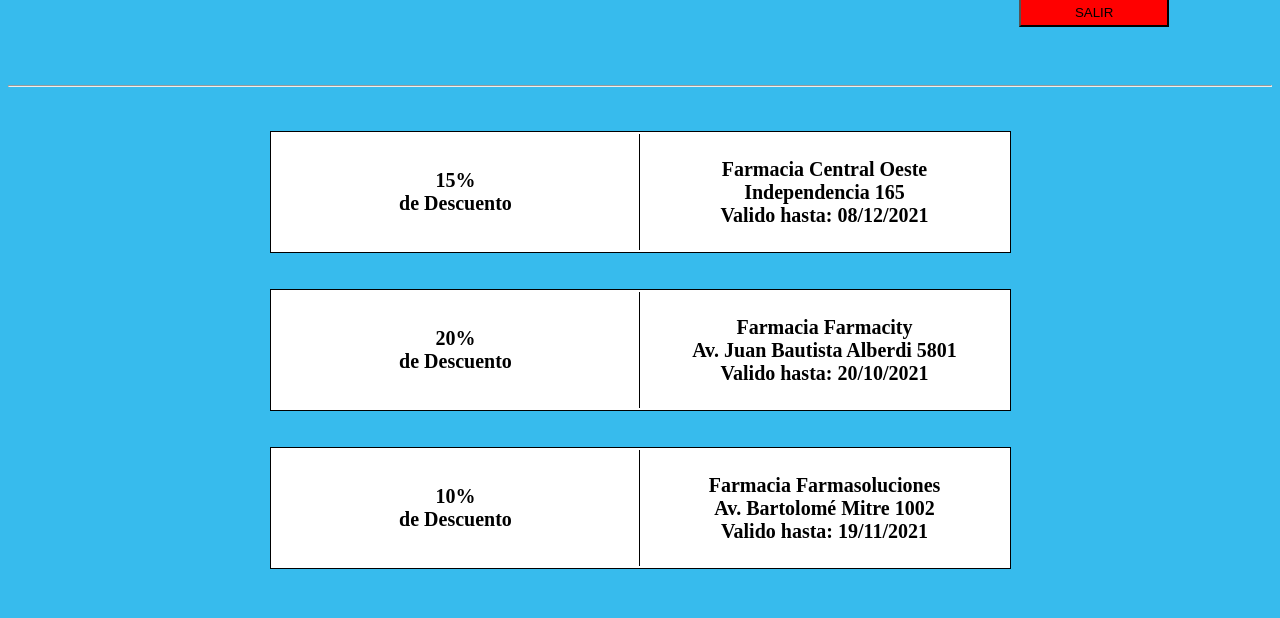
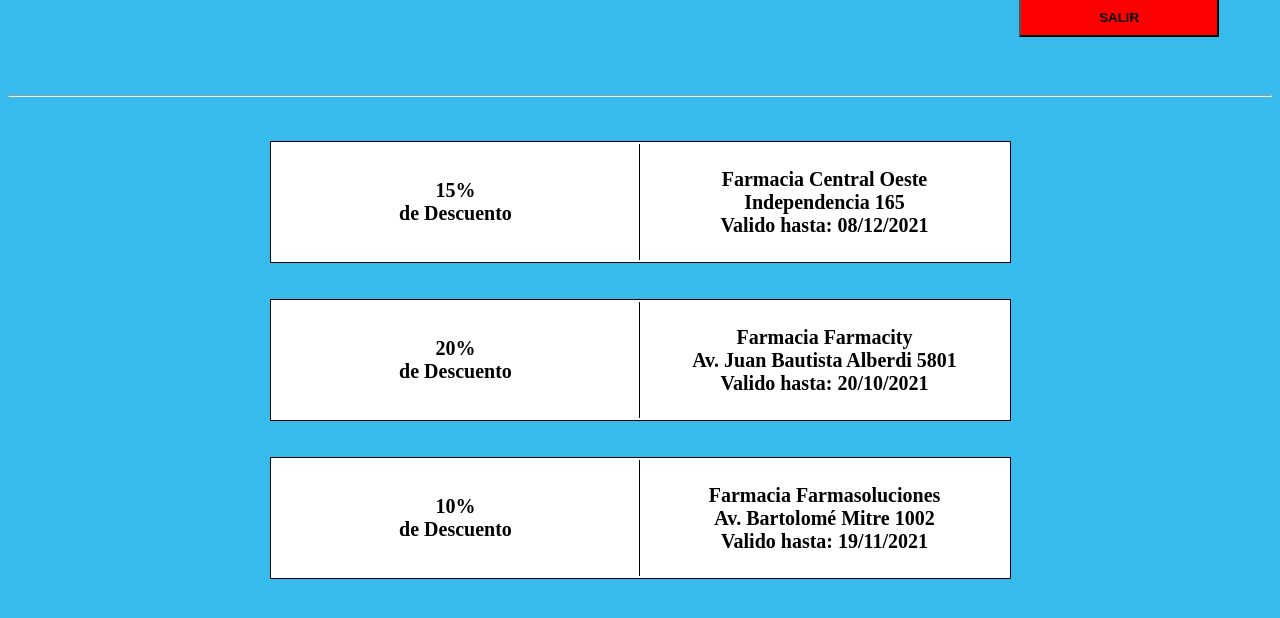
Before and after one commit to SolohagaLukas/parcial-ciu, a plain HTML site: page menu_principal/menu.html in a window 1280 px wide. Drawn offline with Linux system fonts and the light colour scheme.

Commit message:
Se modifica el boton del menu principal

```diff
--- a/menu_principal/css/menu.css
+++ b/menu_principal/css/menu.css
@@ -9,8 +9,9 @@ h1 {
 button {
     position: relative;
     top: -50px; left: 80%;
-    width: 150px; height: 30px;
+    width: 200px; height: 40px;
     background-color: red;
+    font-weight: bold;
 }
 
 table {
```
